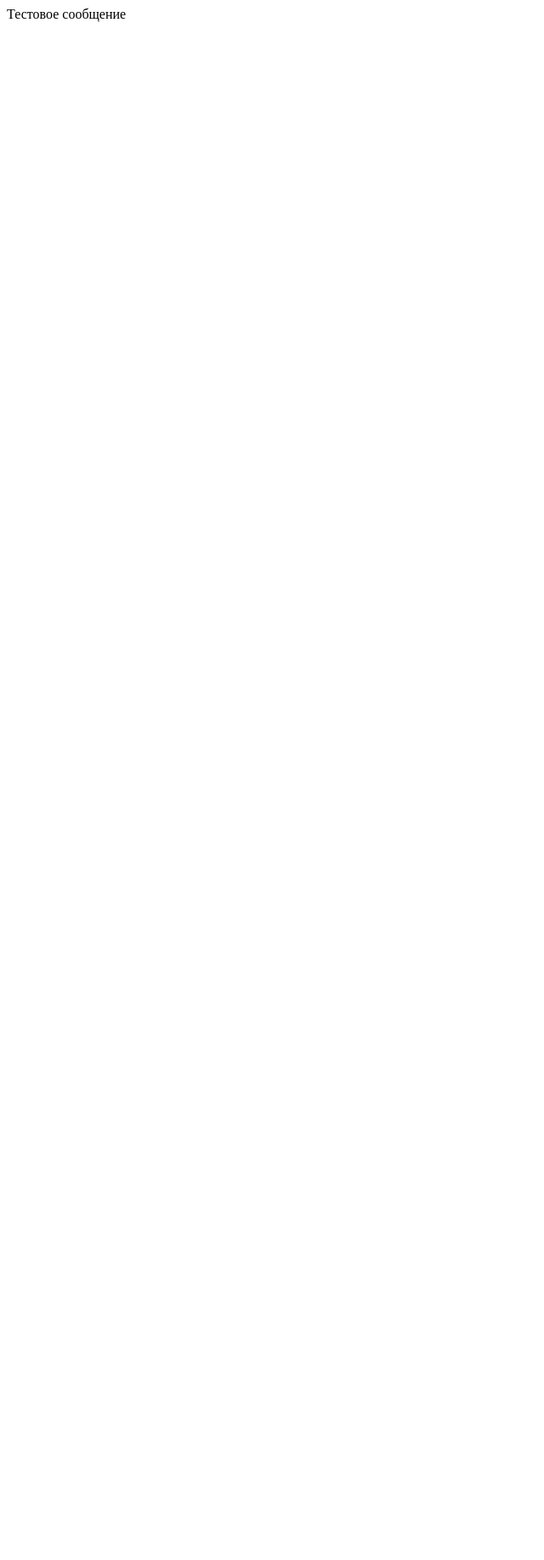
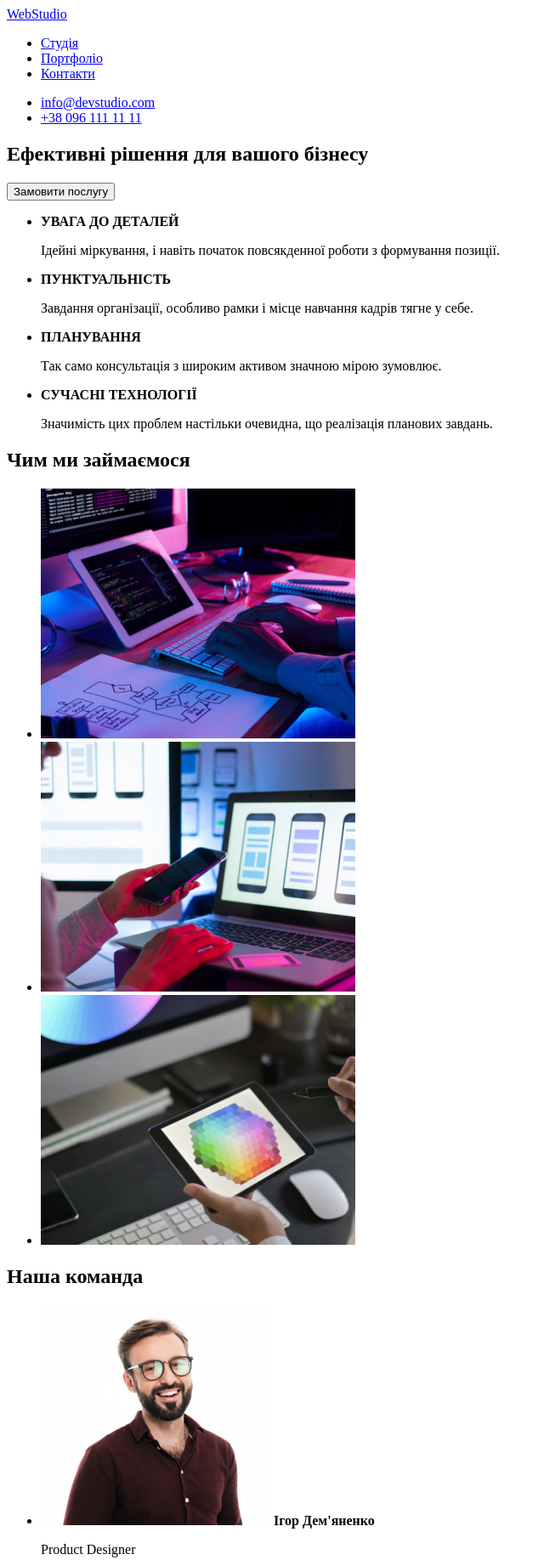
Before and after one commit to DmitryLabush/goit-markup-hw-01, a plain HTML site: page index.html in a window 1280 px wide. Shown: the top 1836 px of the page at 85% size, without its empty margins (0-640 px from the left). Before the commit the page ends 800 px from the top, so only its background shows below. Drawn offline with Linux system fonts and the light colour scheme.

Commit message:
Complete

```diff
--- a/index.html
+++ b/index.html
@@ -1,13 +1,110 @@
 <!DOCTYPE html>
-<html lang="en">
+<html lang="uk">
 <head>
     <meta charset="UTF-8">
     <meta http-equiv="X-UA-Compatible" content="IE=edge">
     <meta name="viewport" content="width=device-width, initial-scale=1.0">
-    <title>Document</title>
+    <title>Студія</title>
 </head>
 <body>
-<hz>Тестовое сообщение</hz>
+<header>
+    <a href="#">WebStudio</a>
+    <Nav>
+        <ul>
+            <li>
+                <a href="#">Студія</a>
+            </li>
+            <li>
+                <a href="#">Портфоліо</a>
+            </li>
+            <li>
+                <a href="#">Контакти</a>
+            </li>
 
+
+        </ul>
+    </Nav>
+    <ul>
+        <li>
+            <a href="#">info@devstudio.com</a>
+        </li>
+        <li>
+            <a href="#">+38 096 111 11 11</a>
+        </li>
+    </ul>
+</header>
+<main>
+    <section>
+        <h1>Ефективні рішення для вашого бізнесу</h1>
+        <button type="button">Замовити послугу</button>
+    </section>
+    <section>
+        <ul>
+            <li>
+                <b>УВАГА ДО ДЕТАЛЕЙ</b>
+                <p>Ідейні міркування, і навіть початок повсякденної роботи з формування позиції.</p>
+            </li>
+            <li>
+                <b>ПУНКТУАЛЬНІСТЬ</b>
+                <p>Завдання організації, особливо рамки і місце навчання кадрів тягне у себе.</p>
+            </li>
+            <li>
+                <b>ПЛАНУВАННЯ</b>
+                <p>Так само консультація з широким активом значною мірою зумовлює.</p>
+            </li>
+            <li>
+                <b>СУЧАСНІ ТЕХНОЛОГІЇ</b>
+                <p>Значимість цих проблем настільки очевидна, що реалізація планових завдань.</p>
+            </li>
+        </ul>
+    </section>
+    <section>
+        <h2>Чим ми займаємося</h2>
+        <ul>
+             <li>
+                <img src="./images/img box 1.jpg" alt="typing on the keyboard" width="370"/>
+             </li>
+            <li>
+                <img src="./images/img box 2.jpg" alt="phone vs pc comparison" width="370"/>
+            </li>
+            <li>
+                <img src="./images/img box 3.jpg" alt="sketching on a tablet" width="370"/>
+            </li>
+        </ul>
+    </section>
+    <section>
+    <h2>Наша команда</h2>
+    <ul>
+        <li>
+            <img src="./images/Igor Demyanenko.jpg" alt="Ігор Дем'яненко" width="270"/>
+            <b>Ігор Дем'яненко</b>
+            <p>Product Designer</p>
+        </li>
+        <li>
+            <img src="./images/Olga Repina.jpg" alt="Ольга Рєпіна" width="270"/>
+            <b>Ольга Рєпіна</b>
+            <p>Frontend Developer</p>
+        </li>
+        <li>
+            <img src="./images/Mykola Tarasov.jpg" alt="Микола Тарасов" width="270"/>
+            <b>Микола Тарасов</b>
+            <p>Marketing</p>
+        </li>
+        <li>
+            <img src="./images/Myhailo Yermakov.jpg" alt="Михайло Єрмаков" width="270"/>
+            <b>Михайло Єрмаков</b>
+            <p>UI Designer</p>
+        </li>
+    </ul>
+    </section>
+</main>
+<footer>
+    <a href="#">WebStudio</a>
+    <address>
+        <p>м. Київ, пр-т Лесі Українки, 26</p>
+        <p>info@devstudio.com</p>
+        <p>+38 096 111 11 11</p>
+    </address>
+</footer>
 </body>
 </html>
```
Also changed, not shown: images/Igor Demyanenko.jpg (added), images/Myhailo Yermakov.jpg (added), images/Mykola Tarasov.jpg (added), images/Olga Repina.jpg (added), images/img box 1.jpg (added), images/img box 2.jpg (added), images/img box 3.jpg (added).
